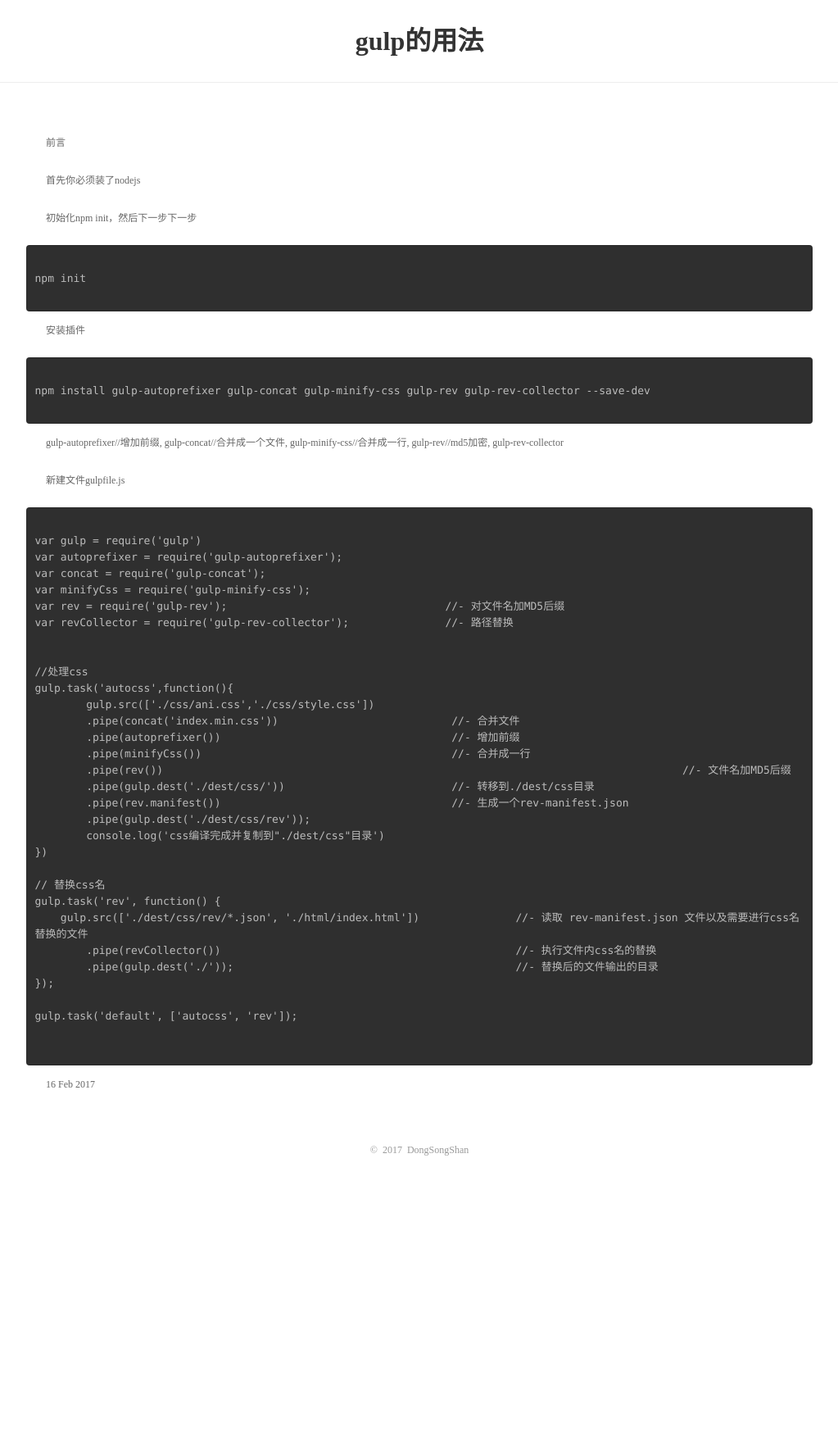
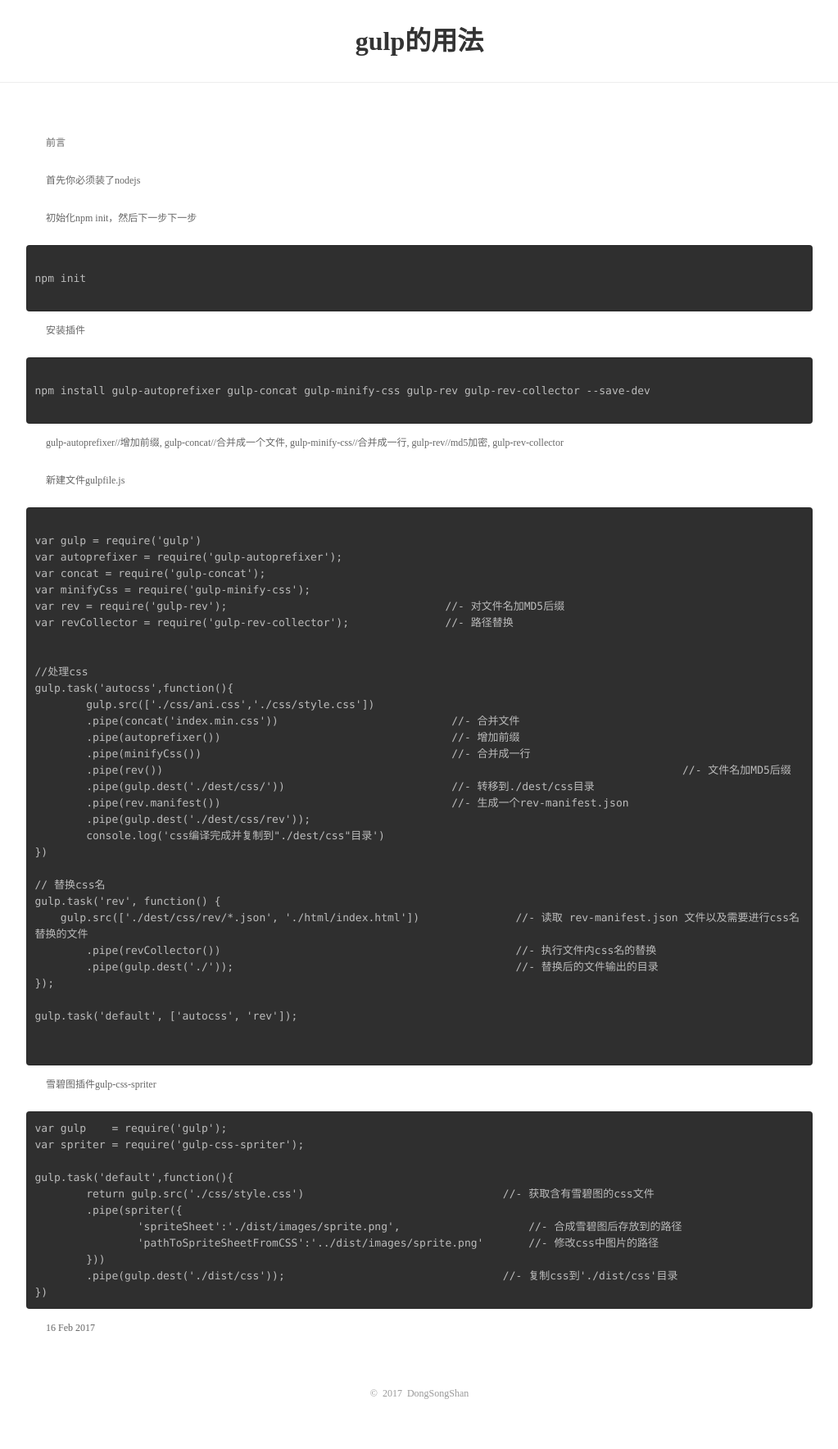
Before and after one commit to dongsongshan/dongsongshan.github.io, a Jekyll site: the page built from _posts/2017-02-16-gulp用法.html, in a window 1280 px wide. Shown: the whole page at 82% size, without its empty margins (128-1151 px from the left). Built offline with Jekyll 4.4.1, drawn with Linux system fonts in a browser that asks for light colours; before the commit the page ends 1471 px from its top, so only the background shows below that.

Commit message:
update gulp

```diff
--- a/_posts/2017-02-16-gulp用法.html
+++ b/_posts/2017-02-16-gulp用法.html
@@ -58,7 +58,21 @@ gulp.task('default', ['autocss', 'rev']);
 
 	</pre>
 
+	<p>雪碧图插件gulp-css-spriter</p>
 
+<pre>
+var gulp    = require('gulp');
+var spriter = require('gulp-css-spriter');
+
+gulp.task('default',function(){
+	return gulp.src('./css/style.css')                               //- 获取含有雪碧图的css文件
+	.pipe(spriter({
+		'spriteSheet':'./dist/images/sprite.png',                    //- 合成雪碧图后存放到的路径
+		'pathToSpriteSheetFromCSS':'../dist/images/sprite.png'       //- 修改css中图片的路径
+	}))
+	.pipe(gulp.dest('./dist/css'));                                  //- 复制css到'./dist/css'目录
+})
+</pre>
 
 
 <p>{{ page.date | date_to_string }}</p>
```
